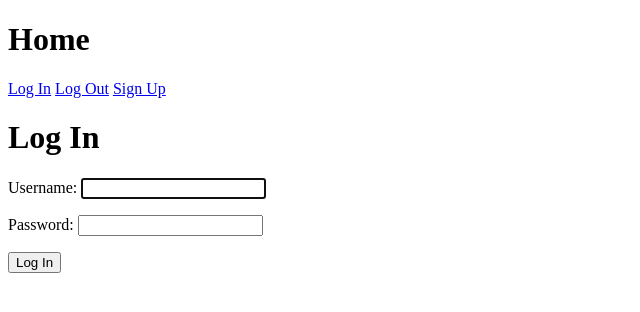
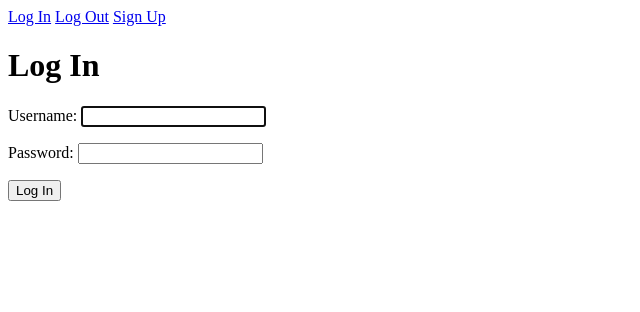
Before and after one commit to wjdonaldson/exploringearth, a Django app: page /accounts/login/ in a window 1280 px wide. Shown: the top 312 px of the page, without its empty margins (0-640 px from the left). Run offline with Django 3.2, Linux system fonts and the light colour scheme.

Commit message:
add templtes/main_app folder and modify base.html

```diff
--- a/main_app/templates/base.html
+++ b/main_app/templates/base.html
@@ -6,11 +6,11 @@
   <title>Document</title>
 </head>
 <body>
-
-  <h1>Home</h1>
-  <a href="{% url 'login' %}">Log In</a>
-  <a href="{% url 'logout' %}">Log Out</a>
-  <a href="{% url 'signup' %}">Sign Up</a>
+  <nav>
+    <a href="{% url 'login' %}">Log In</a>
+    <a href="{% url 'logout' %}">Log Out</a>
+    <a href="{% url 'signup' %}">Sign Up</a>
+  </nav>
   <main class="container">
     {% block content %}
     {% endblock %}
```
